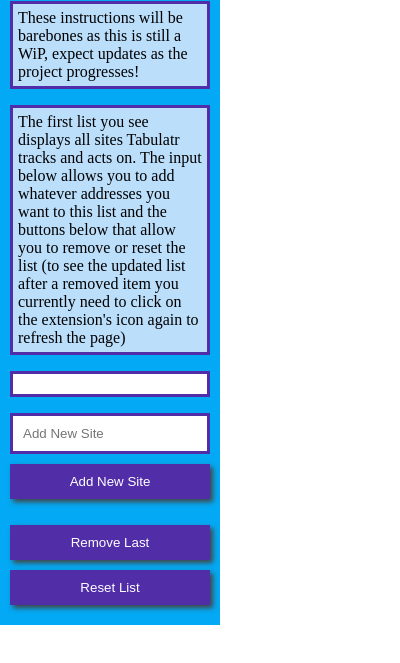
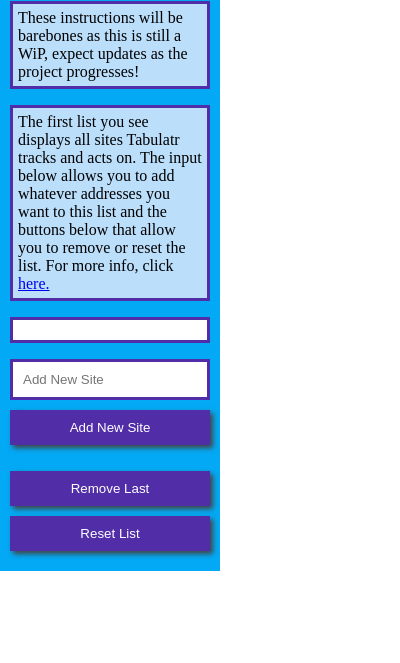
Before and after one commit to llanginger/no-tab, a browser extension: page popup.html in a window 400 px wide. Shown: the part 89-752 px from the top of the page. Drawn offline with Linux system fonts and the light colour scheme.

Commit message:
added to instructions

```diff
--- a/popup.html
+++ b/popup.html
@@ -12,7 +12,7 @@
         </p>
         <p>
           The first list you see displays all sites Tabulatr tracks and acts on.
-          The input below allows you to add whatever addresses you want to this list and the buttons below that allow you to remove or reset the list (to see the updated list after a removed item you currently need to click on the extension's icon again to refresh the page)
+          The input below allows you to add whatever addresses you want to this list and the buttons below that allow you to remove or reset the list. For more info, click <a href="https://github.com/llanginger/no-tab/blob/master/readme.md" target="_blank">here.</a>
         </p>
       </div>
       <ul id="ban-list"></ul>
--- a/styles.css
+++ b/styles.css
@@ -12,6 +12,11 @@ p {
   padding: 5px;
   background-color: #BBDEFB;
   border: 3px solid #512DA8;
+}
+
+a {
+  text-decoration: underline;
+  outline: none;
 }
 
 #tabulatr {
```
